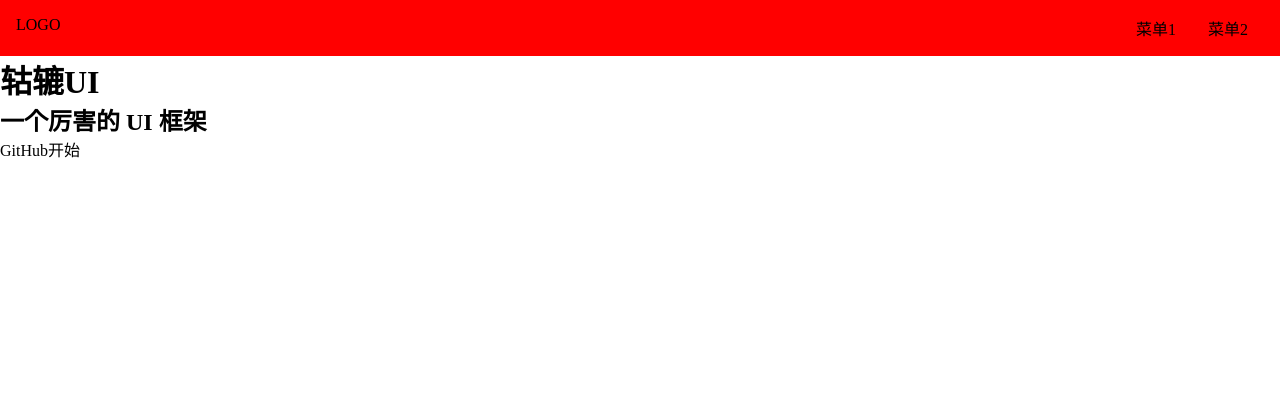
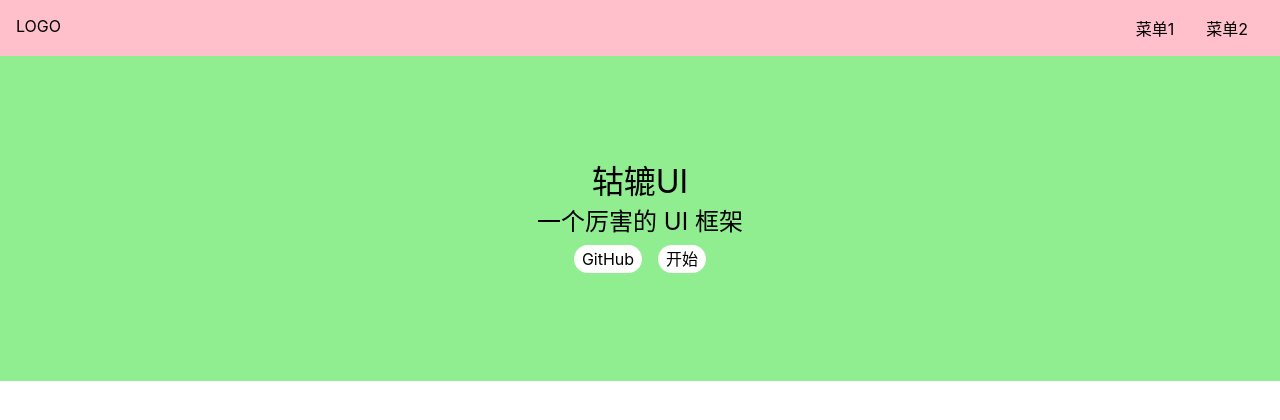
Before and after one commit to NiiXu/Vue3-ui-1, a Vue app: page /#/ in a window 1280 px wide. Shown: the top 420 px of the page. Built offline with nearby package versions, Linux system fonts and the light colour scheme.

Commit message:
实现aside的切换

```diff
--- a/src/App.vue
+++ b/src/App.vue
@@ -5,11 +5,13 @@
 
 <script>
 import HelloWorld from './components/HelloWorld.vue'
+import {provide, ref} from "vue";
 
 export default {
   name: 'App',
-  components: {
-    HelloWorld
+  setup(){
+    const menuVisible = ref(false)
+    provide('menuVisible', menuVisible) // set
   }
 }
 </script>
--- a/src/components/Topnav.vue
+++ b/src/components/Topnav.vue
@@ -1,17 +1,31 @@
 <template>
   <div class="topnav">
-    <div class="logo">LOGO</div>
+    <div class="logo" @click="toggleMenu">LOGO</div>
     <ul class="menu">
       <li>菜单1</li>
       <li>菜单2</li>
     </ul>
   </div>
 </template>
+<script lang="ts">
+import { inject, Ref } from 'vue'
+export default {
+  setup(){
+    const menuVisible = inject<Ref<boolean>>('menuVisible') // get
+    const toggleMenu = ()=>{
+      menuVisible.value = !menuVisible.value
+    }
+    return {toggleMenu}
+  }
+}
+</script>
 <style lang="scss" scoped>
 .topnav {
-  background: red;
+  background: pink;
   display: flex;
   padding: 16px;
+  position: relative;
+  z-index: 10;
   > .logo {
     max-width: 6em;
     margin-right: auto;
--- a/src/index.scss
+++ b/src/index.scss
@@ -12,5 +12,13 @@
   color: inherit;
 &:hover {
    border-bottom: 1px solid;
+   cursor: pointer;
  }
 }
+h1,h2,h3,h4,h5,h6{
+  font-weight: normal;
+}
+body {
+  font-size: 16px;
+  font-family: -apple-system, "Noto Sans", "Helvetica Neue", Helvetica, "Nimbus Sans L", Arial, "Liberation Sans", "PingFang SC", "Hiragino Sans GB", "Noto Sans CJK SC", "Source Han Sans SC", "Source Han Sans CN", "Microsoft YaHei", "Wenquanyi Micro Hei", "WenQuanYi Zen Hei", "ST Heiti", SimHei, "WenQuanYi Zen Hei Sharp", sans-serif;
+}
--- a/src/views/Doc.vue
+++ b/src/views/Doc.vue
@@ -1,15 +1,54 @@
 <template>
   <div>
-   <Topnav/>
+    <Topnav />
     <div class="content">
-      <aside>边栏</aside>
+      <aside v-if="menuVisible">
+        <h2>组件列表</h2>
+        <ol>
+          <li>
+            <router-link to="/doc/swich">Switch 组件</router-link>
+          </li>
+          <li>
+            <router-link to="/doc/button">Button 组件</router-link>
+          </li>
+          <li>
+            <router-link to="/doc/dialog">Dialog 组件</router-link>
+          </li>
+          <li>
+            <router-link to="/doc/tabs">Tabs 组件</router-link>
+          </li>
+        </ol>
+      </aside>
       <main>主内容</main>
     </div>
   </div>
 </template>
 <script lang="ts">
+import { inject, Ref } from 'vue';
 import Topnav from "../components/Topnav.vue";
 export default {
-  components: {Topnav}
+  components: { Topnav },
+  setup(){
+    const menuVisible = inject<Ref<boolean>>('menuVisible') // get
+    return {menuVisible}
+  }
+};
+</script>
+<style lang="scss" scoped>
+aside {
+  background: lightblue;
+  width: 150px;
+  padding: 70px 16px 16px 16px;
+  position: fixed;
+  top: 0;
+  left: 0;
+  > h2 {
+    margin-bottom: 4px;
+  }
+  > ol {
+    > li {
+      padding: 4px 0;
+    }
+  }
 }
-</script>
+</style>
--- a/src/views/Home.vue
+++ b/src/views/Home.vue
@@ -1,22 +1,44 @@
 <template>
   <div>
-    <topnav/>
+    <Topnav />
     <div class="banner">
       <h1>轱辘UI</h1>
       <h2>一个厉害的 UI 框架</h2>
       <p class="actions">
-        <a>GitHub</a>
-        <a>开始</a>
+        <a href="https://github.com">GitHub</a>
+        <router-link to="/doc">开始</router-link>
       </p>
     </div>
   </div>
 </template>
-<style lang="scss" scoped>
 
-</style>
 <script lang="ts">
 import Topnav from "../components/Topnav.vue";
 export default {
-  components: {Topnav}
+  components: { Topnav },
+};
+</script>
+
+<style lang="scss" scoped>
+.banner {
+  padding: 100px 0;
+  display: flex;
+  justify-content: center;
+  align-items: center;
+  flex-direction: column;
+  background: lightgreen;
+  > .actions{
+    padding: 8px 0;
+    a {
+      margin:0 8px;
+      background: #fff;
+      display: inline-block;
+      $h: 28px;
+      height: $h;
+      line-height: $h;
+      border-radius: $h/2;
+      padding: 0 8px;
+    }
+  }
 }
-</script>
+</style>
```
